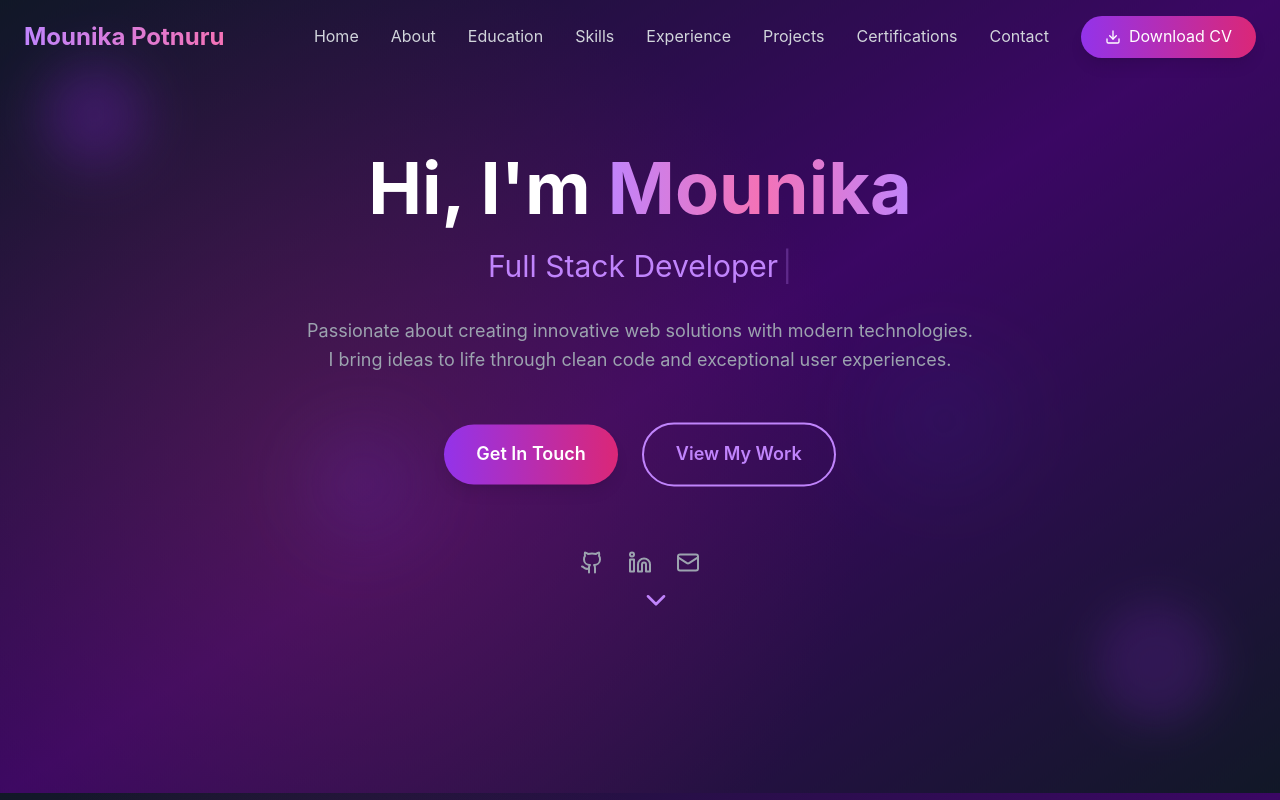
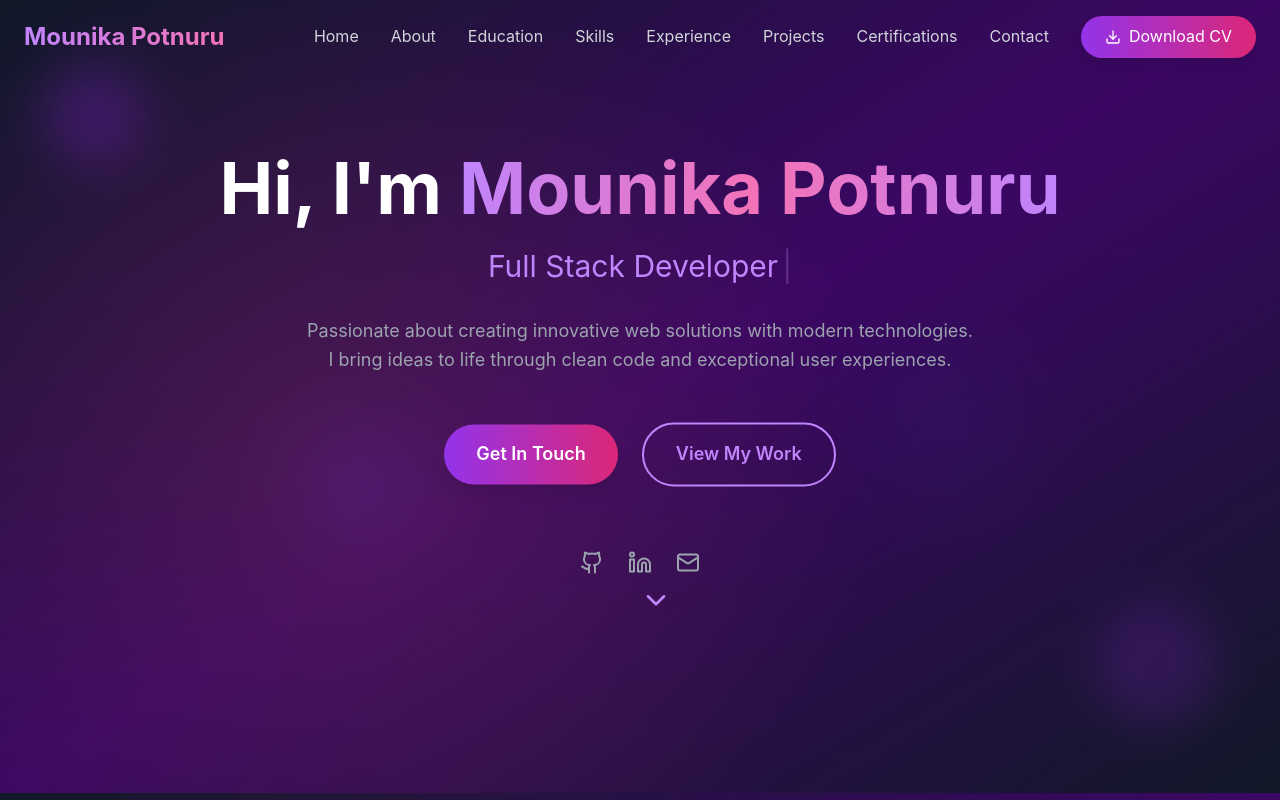
Before and after one commit to potnurumounika-123/portfolio, a React (Vite) app: page / in a window 1280 px wide. Shown: the top 800 px of the page. Built offline with nearby package versions, Linux system fonts and the light colour scheme.

Commit message:
Update Hero.tsx

```diff
--- a/src/components/Hero.tsx
+++ b/src/components/Hero.tsx
@@ -118,7 +118,7 @@ const Hero = () => {
           >
             <span className="text-white">Hi, I'm </span>
             <span className="bg-gradient-to-r from-purple-400 via-pink-400 to-purple-400 bg-clip-text text-transparent">
-              Mounika
+              Mounika Potnuru
             </span>
           </motion.h1>
 
```
